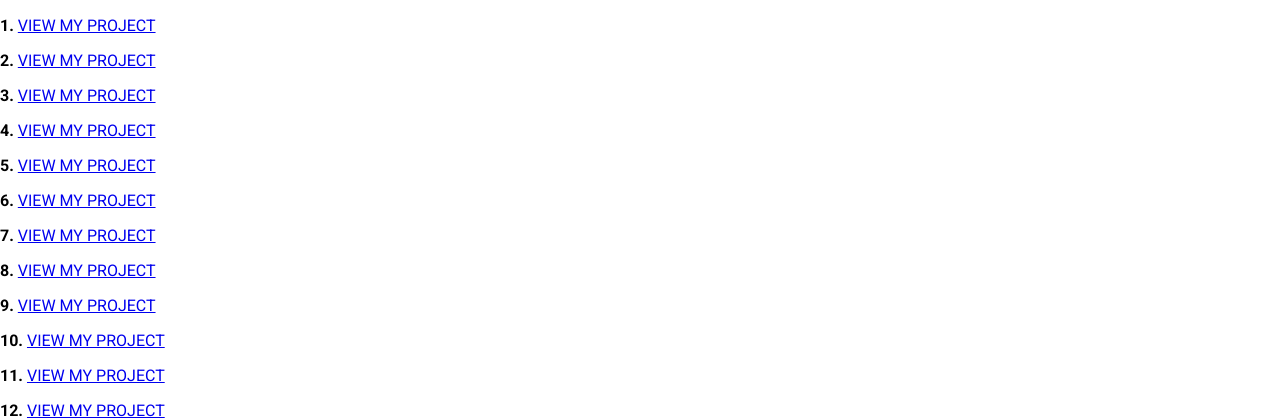
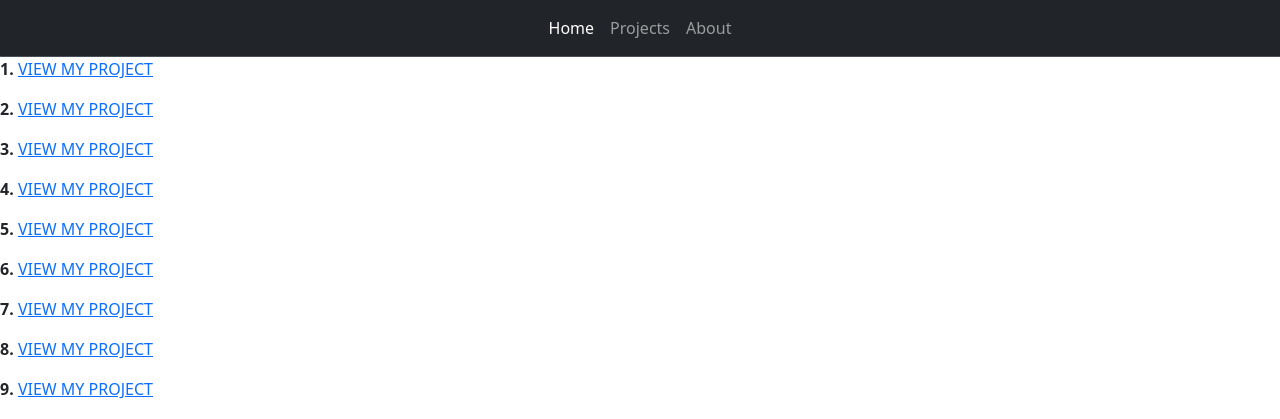
Before and after one commit to RyanMurphy4/Portfolio, a Django app: page / in a window 1280 px wide. Shown: the top 419 px of the page. Run offline with Django 4.2, Linux system fonts and the light colour scheme.

Commit message:
Create Nav Bar
Alter view for project_list

```diff
--- a/my_portfolio/portfolio_app/templates/portfolio_app/index.html
+++ b/my_portfolio/portfolio_app/templates/portfolio_app/index.html
@@ -2,13 +2,13 @@
 {% load static %}
 
 {% block css_files  %}
-<link rel="stylesheet" href="{% static "portfolio_app/port_css.css" %}">
+{% comment %} <link rel="stylesheet" href="{% static "portfolio_app/port_css.css" %}"> {% endcomment %}
 {% endblock %}
 
 {% block page_title %} Home Page {% endblock %}
 
 {% block content %}
     {% for num in nums %}
-    <p><b> {{num|add:1}}.</b> <a href="{% url 'portfolio-projects' %}"> VIEW MY PROJECT </a></p>
+    <p><b> {{num|add:1}}.</b> <a href="{% url "portfolio-projects" %}"> VIEW MY PROJECT </a></p>
     {% endfor %}
 {% endblock %}
--- a/my_portfolio/portfolio_app/urls.py
+++ b/my_portfolio/portfolio_app/urls.py
@@ -2,6 +2,6 @@ from django.urls import path
 from . import views
 
 urlpatterns = [
-    path("", views.index),
-    path('projects', views.projects, name='portfolio-projects'),
+    path("", views.index, name='home'),
+    path('projects', views.project_list, name='portfolio-projects'),
 ]
--- a/my_portfolio/portfolio_app/views.py
+++ b/my_portfolio/portfolio_app/views.py
@@ -3,12 +3,34 @@ from django.http import HttpResponse
 
 # Create your views here.
 def index(request):
-    numbers = [i for i in range(100)]
+    numbers = [i for i in range(10)]
     return render(request, 'portfolio_app/index.html', {
         "nums": numbers
     })
 
-def projects(request):
+def project_list(request):
+
+    projects = [
+    {
+        'title': "Project name",
+
+        "description":
+
+        '''
+        Long project description
+        is going to be here
+        on multiple lines
+        ..weird
+        smile
+        ''',
+
+        "image_url" : 'portfolio_app/static/portfolio_app/images/project1.png',  #OPTIONAL
+        "github_url": 'GITHUB_URL',
+        "project_url": "ACTUAL WEBSITE URL"
+    },
+
+    ]
+
     return render(request, 'portfolio_app/projects.html', {
-        "nothing": "NOTHING"
+        "projects": projects
     })
--- a/my_portfolio/templates/base.html
+++ b/my_portfolio/templates/base.html
@@ -8,8 +8,25 @@
     <title>{% block page_title %} {% endblock %}</title>
 
     <link rel="stylesheet" href="{% static "styles.css" %}">
+    <link href="https://cdn.jsdelivr.net/npm/bootstrap@5.3.3/dist/css/bootstrap.min.css" rel="stylesheet" integrity="sha384-QWTKZyjpPEjISv5WaRU9OFeRpok6YctnYmDr5pNlyT2bRjXh0JMhjY6hW+ALEwIH" crossorigin="anonymous">
 
     {% block css_files %} {% endblock%}
+
+
+    <nav class="navbar navbar-expand-md bg-dark border-bottom border-body" data-bs-theme="dark">
+        <div class="container-fluid">
+          <button class="navbar-toggler" type="button" data-bs-toggle="collapse" data-bs-target="#navbarNavAltMarkup" aria-controls="navbarNavAltMarkup" aria-expanded="false" aria-label="Toggle navigation">
+            <span class="navbar-toggler-icon"></span>
+          </button>
+          <div class="collapse navbar-collapse justify-content-center" id="navbarNavAltMarkup">
+            <div class="navbar-nav">
+              <a class="nav-link active" aria-current="page" href="{% url 'home' %}">Home</a>
+              <a class="nav-link" href="{% url 'portfolio-projects' %}">Projects</a>
+              <a class="nav-link" href="#">About</a>
+            </div>
+          </div>
+        </div>
+      </nav>
 
 </head>
 <body>
```
Also changed, not shown: my_portfolio/portfolio_app/templates/portfolio_app/projects.html (+13 -11 lines), my_portfolio/portfolio_app/static/portfolio_app/images/project.png (added).
